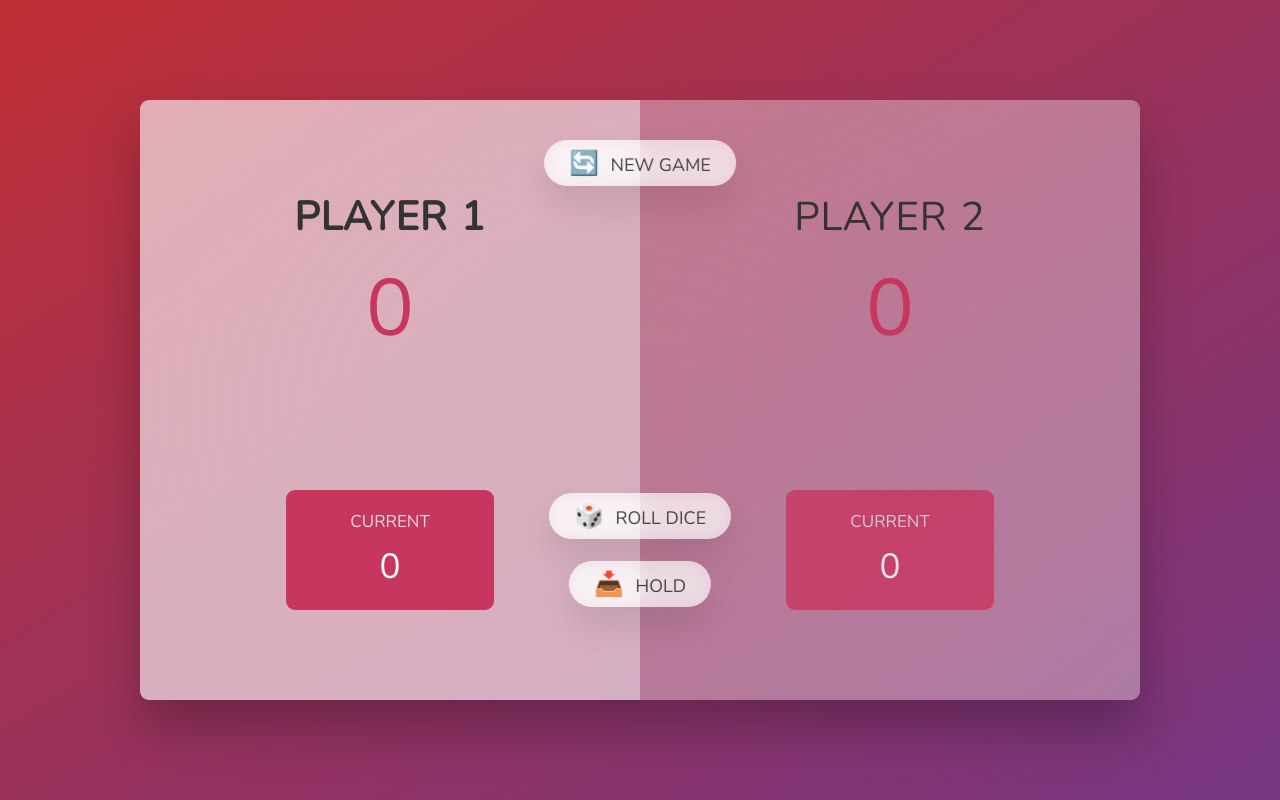
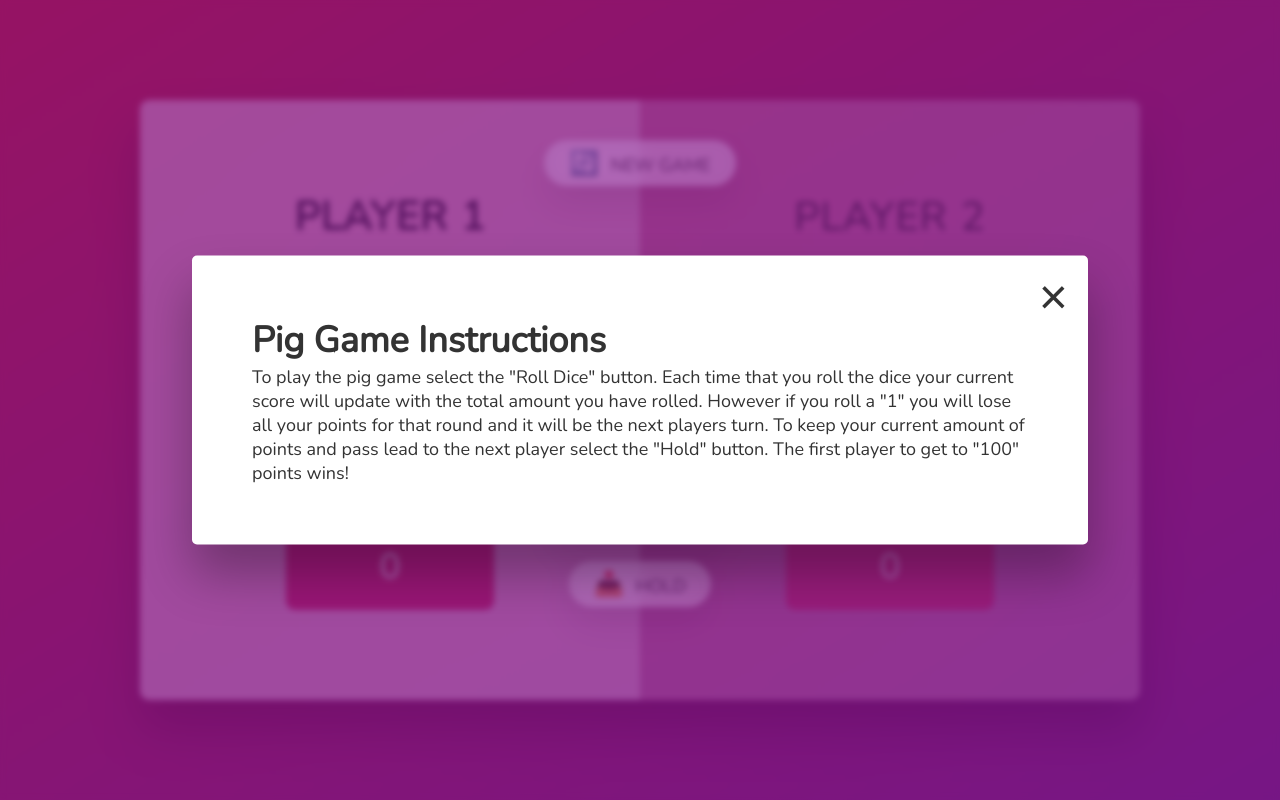
Before and after one commit to AGistinger/Udemy_JavaScript_Course, a plain HTML site: page Pig_Game/index.html in a window 1280 px wide. Drawn offline with nearby package versions, Linux system fonts and the light colour scheme.

Commit message:
fixed popup bug

```diff
--- a/Pig_Game/index.html
+++ b/Pig_Game/index.html
@@ -32,9 +32,8 @@
       <button class="btn btn--roll">🎲 Roll dice</button>
       <button class="btn btn--hold">📥 Hold</button>
     </main>
-    <script src="script.js"></script>
 
-    <div class="modal hidden">
+    <div class="modal">
       <button class="close-modal">&times;</button>
       <h1>Pig Game Instructions</h1>
       <p>
@@ -46,6 +45,7 @@
         button. The first player to get to "100" points wins!
       </p>
     </div>
-    <div class="overlay hidden"></div>
+    <div class="overlay"></div>
+    <script src="script.js"></script>
   </body>
 </html>
```
